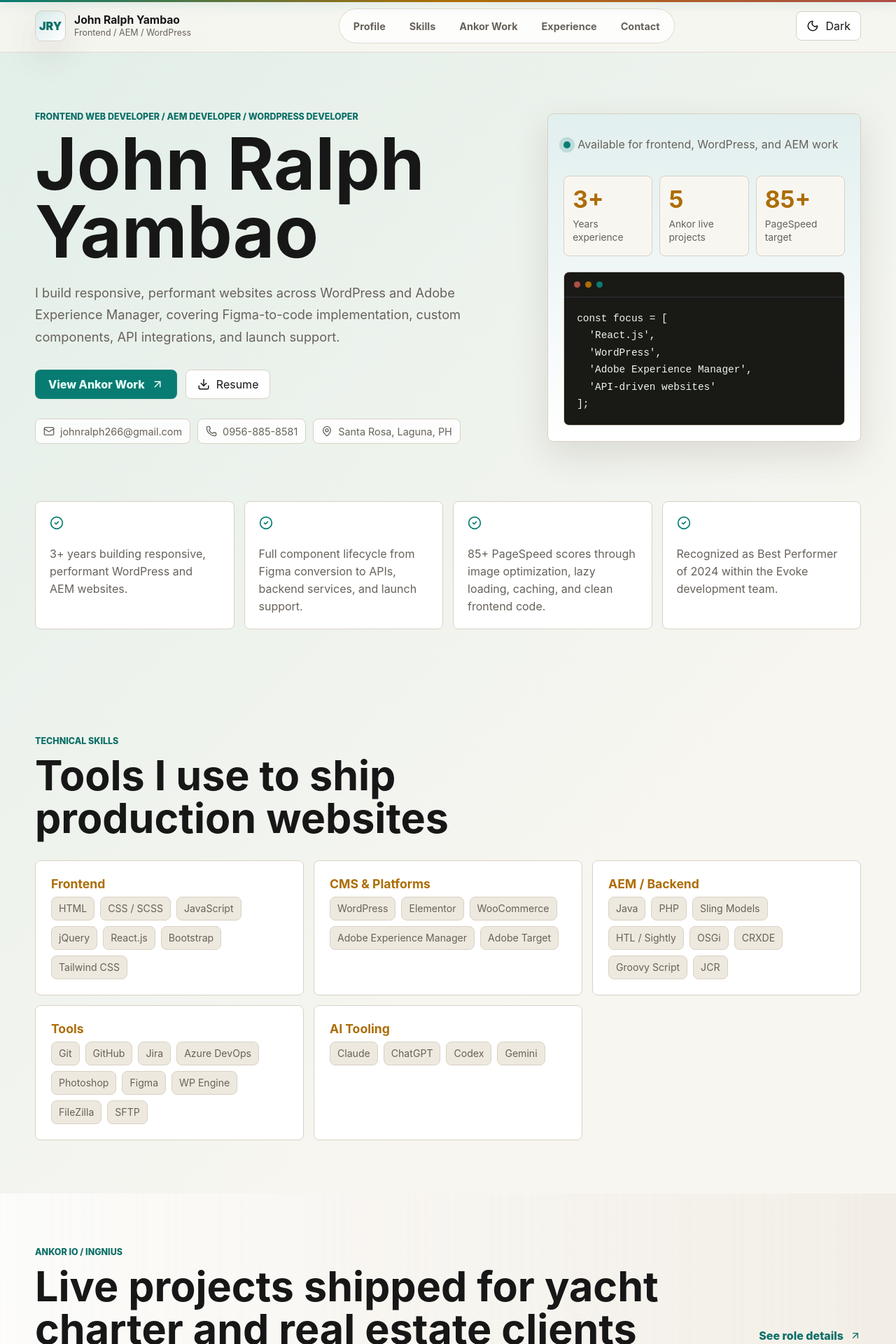
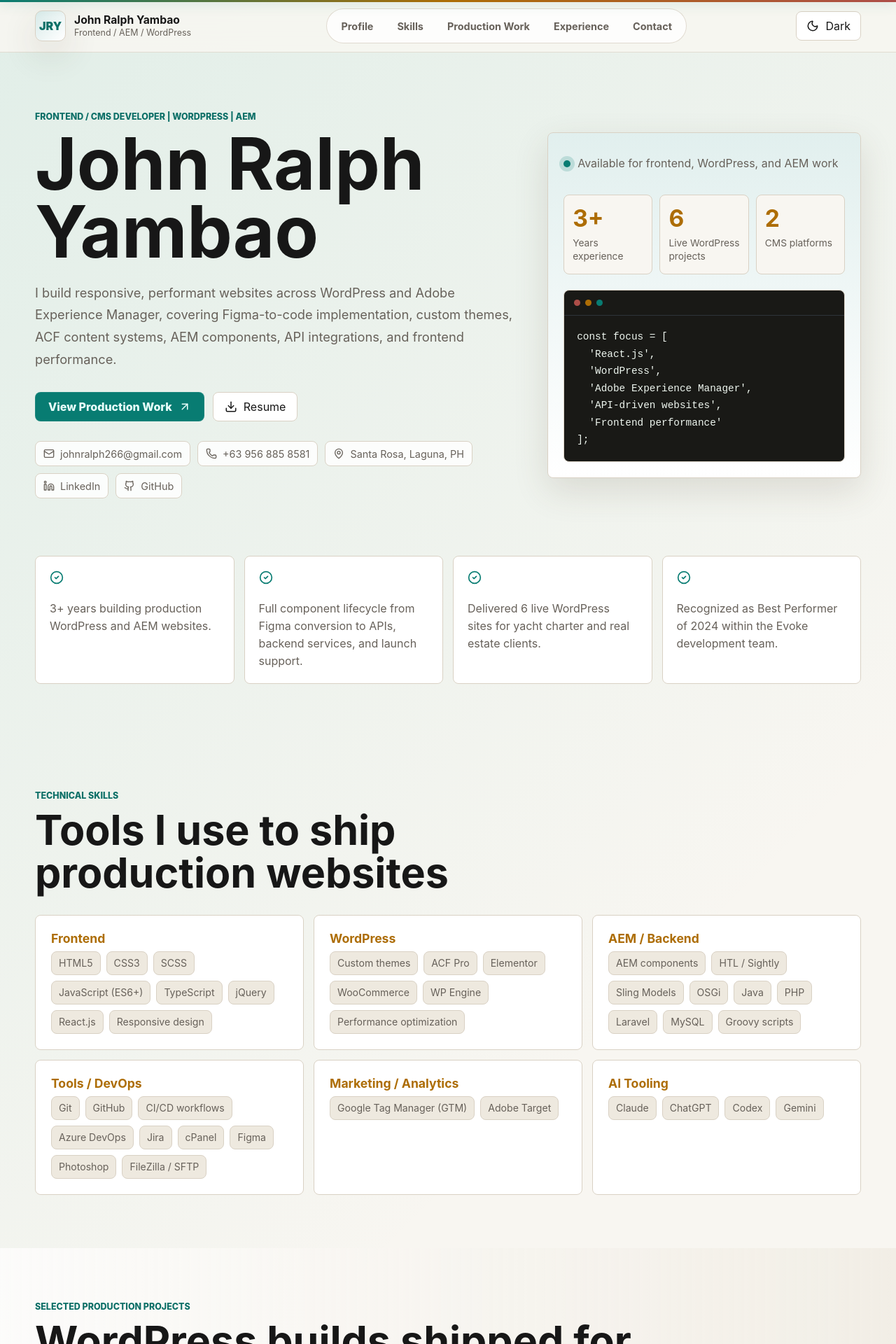
Before and after one commit to jryambao/portfolio-2026, a React (Vite) app: page / in a window 1280 px wide. Shown: the top 1920 px of the page at 70% size. Built offline with nearby package versions, Linux system fonts and the light colour scheme.

Commit message:
Update portfolio from latest CV

```diff
--- a/src/components/sections/Hero.jsx
+++ b/src/components/sections/Hero.jsx
@@ -8,15 +8,15 @@ export function Hero({ contacts, stats }) {
   return (
     <SectionReveal className="hero section-pad" id="profile" direction="none" amount={0.12}>
       <ScrollReveal className="hero-copy" direction="right" amount={0.15}>
-        <p className="eyebrow">Frontend Web Developer / AEM Developer / WordPress Developer</p>
+        <p className="eyebrow">Frontend / CMS Developer | WordPress | AEM</p>
         <h1>John Ralph Yambao</h1>
         <p className="hero-text">
           I build responsive, performant websites across WordPress and Adobe Experience Manager, covering Figma-to-code
-          implementation, custom components, API integrations, and launch support.
+          implementation, custom themes, ACF content systems, AEM components, API integrations, and frontend performance.
         </p>
         <div className="hero-actions">
           <a className="primary-action" href="#ankor-work" onClick={(event) => handleHashLinkClick(event, '#ankor-work')}>
-            View Ankor Work
+            View Production Work
             <ArrowUpRight size={18} />
           </a>
           <a className="secondary-action" href="/john-ralph-yambao-resume.pdf" target="_blank" rel="noreferrer">
@@ -61,7 +61,8 @@ export function Hero({ contacts, stats }) {
   'React.js',
   'WordPress',
   'Adobe Experience Manager',
-  'API-driven websites'
+  'API-driven websites',
+  'Frontend performance'
 ];`}</pre>
         </div>
       </ScrollReveal>
--- a/src/components/sections/Projects.jsx
+++ b/src/components/sections/Projects.jsx
@@ -12,8 +12,8 @@ export function Projects({ projects }) {
   return (
     <SectionReveal className="section-pad ankor-section" id="ankor-work">
       <SectionHeading
-        eyebrow="Ankor IO / Ingnius"
-        title="Live projects shipped for yacht charter and real estate clients"
+        eyebrow="Selected Production Projects"
+        title="WordPress builds shipped for yacht charter and real estate clients"
         className="split-heading"
       >
         <a className="text-link" href="#experience" onClick={(event) => handleHashLinkClick(event, '#experience')}>
--- a/src/data/portfolio.js
+++ b/src/data/portfolio.js
@@ -1,25 +1,31 @@
 export const contacts = [
   { label: 'johnralph266@gmail.com', href: 'mailto:johnralph266@gmail.com', type: 'email' },
-  { label: '0956-885-8581', href: 'tel:09568858581', type: 'phone' },
+  { label: '+63 956 885 8581', href: 'tel:+639568858581', type: 'phone' },
   { label: 'Santa Rosa, Laguna, PH', href: '#contact', type: 'location' },
+  { label: 'LinkedIn', href: 'https://www.linkedin.com/in/john-ralph-y-595473137/', type: 'linkedin' },
+  { label: 'GitHub', href: 'https://github.com/ankor-ralph', type: 'github' },
 ];
 
 export const skillGroups = [
   {
     title: 'Frontend',
-    items: ['HTML', 'CSS / SCSS', 'JavaScript', 'jQuery', 'React.js', 'Bootstrap', 'Tailwind CSS'],
+    items: ['HTML5', 'CSS3', 'SCSS', 'JavaScript (ES6+)', 'TypeScript', 'jQuery', 'React.js', 'Responsive design'],
   },
   {
-    title: 'CMS & Platforms',
-    items: ['WordPress', 'Elementor', 'WooCommerce', 'Adobe Experience Manager', 'Adobe Target'],
+    title: 'WordPress',
+    items: ['Custom themes', 'ACF Pro', 'Elementor', 'WooCommerce', 'WP Engine', 'Performance optimization'],
   },
   {
     title: 'AEM / Backend',
-    items: ['Java', 'PHP', 'Sling Models', 'HTL / Sightly', 'OSGi', 'CRXDE', 'Groovy Script', 'JCR'],
+    items: ['AEM components', 'HTL / Sightly', 'Sling Models', 'OSGi', 'Java', 'PHP', 'Laravel', 'MySQL', 'Groovy scripts'],
   },
   {
-    title: 'Tools',
-    items: ['Git', 'GitHub', 'Jira', 'Azure DevOps', 'Photoshop', 'Figma', 'WP Engine', 'FileZilla', 'SFTP'],
+    title: 'Tools / DevOps',
+    items: ['Git', 'GitHub', 'CI/CD workflows', 'Azure DevOps', 'Jira', 'cPanel', 'Figma', 'Photoshop', 'FileZilla / SFTP'],
+  },
+  {
+    title: 'Marketing / Analytics',
+    items: ['Google Tag Manager (GTM)', 'Adobe Target'],
   },
   {
     title: 'AI Tooling',
@@ -28,9 +34,9 @@ export const skillGroups = [
 ];
 
 export const highlights = [
-  '3+ years building responsive, performant WordPress and AEM websites.',
+  '3+ years building production WordPress and AEM websites.',
   'Full component lifecycle from Figma conversion to APIs, backend services, and launch support.',
-  '85+ PageSpeed scores through image optimization, lazy loading, caching, and clean frontend code.',
+  'Delivered 6 live WordPress sites for yacht charter and real estate clients.',
   'Recognized as Best Performer of 2024 within the Evoke development team.',
 ];
 
@@ -39,66 +45,67 @@ export const projects = [
     name: 'Polaris Yacht Charter',
     url: 'https://polarisyachtcharter.com',
     category: 'Yacht charter',
-    detail: 'Responsive WordPress build for premium charter discovery and lead generation.',
+    detail: 'WordPress yacht charter site delivered from Figma to production.',
   },
   {
     name: 'Mint Charter',
     url: 'https://mintcharter.com',
     category: 'Yacht charter',
-    detail: 'Client-editable content structures and polished frontend presentation.',
+    detail: 'WordPress yacht charter site with responsive frontend implementation.',
   },
   {
     name: 'Split Yacht Charter',
     url: 'https://splityachtcharter.com',
     category: 'Booking platform',
-    detail: 'NAUSYS API integration for listings, availability, dynamic pricing, and booking flows.',
+    detail: 'Booking platform integrated with NAUSYS API for availability, pricing, yacht listings, and booking workflows.',
   },
   {
     name: 'EJ Yachts',
     url: 'https://ejyachts.com',
     category: 'Yacht listings',
-    detail: 'Dynamic data feeds and production-ready WordPress frontend delivery.',
+    detail: 'Dynamic yacht listing website using third-party data integrations.',
   },
   {
     name: 'Iman Real Estate',
-    url: 'https://imanrealestate.com',
+    url: 'https://www.imanrealestate.com',
     category: 'Real estate',
-    detail: 'Real estate website with dynamic content and company API integrations.',
+    detail: 'Real estate listing website with live data feeds and editor-friendly content management.',
+  },
+  {
+    name: 'Veladere',
+    url: 'https://veladere.com',
+    category: 'WordPress',
+    detail: 'WordPress website delivered from design implementation through responsive production-ready pages.',
   },
 ];
 
 export const experience = [
   {
     role: 'Frontend WordPress Developer',
-    company: 'Ankor IO / Ingnius',
+    company: 'Ankor / Ingnius',
     period: 'Oct 2025 - Present',
-    meta: 'Yacht charter & real estate · Primary hosting: WP Engine · Live projects: Polaris Yacht Charter, Mint Charter, Split Yacht Charter, EJ Yachts, Iman Real Estate',
-    tags: ['WordPress', 'WooCommerce', 'WP Engine', 'ACF Pro', 'NAUSYS API', 'FileZilla', 'SFTP'],
+    meta: 'Yacht charter and real estate - WordPress, WooCommerce, ACF Pro, NAUSYS API, WP Engine, HostArmada, SiteGround',
+    tags: ['WordPress', 'WooCommerce', 'ACF Pro', 'NAUSYS API', 'WP Engine', 'HostArmada', 'SiteGround'],
     bullets: [
-      'Converted Figma designs into fully responsive WordPress websites for yacht charter and real estate clients.',
-      'Built Split Yacht Charter as a booking platform integrated with the NAUSYS API, covering yacht listings, real-time availability, dynamic pricing, and end-to-end booking workflows, with WooCommerce handling the payment system.',
-      'Implemented company APIs and dynamic data feeds for EJ Yachts and Iman Real Estate.',
-      'Used Advanced Custom Fields Pro to build flexible, easily editable content structures so clients can manage dynamic page content without touching code.',
-      'Managed client site migrations using FileZilla and SFTP for direct server access, adapting quickly to each client hosting environment and CMS setup.',
-      'Conducted GitHub PR reviews to enforce code quality, responsiveness, and team development standards.',
-      'Handled staging environments, deployments across WP Engine, HostArmada, and SiteGround, debugging, and ongoing client updates.',
-      'Consistently achieved 85+ performance scores on Google PageSpeed Insights through image optimization, lazy loading, caching strategies, and clean frontend code.',
-      'Used AI coding tools including Codex, Claude, Gemini, and ChatGPT to accelerate development while maintaining quality standards.',
+      'Delivered 5 production WordPress websites end-to-end for yacht charter and real estate clients, from Figma handoff through live deployment.',
+      'Built Split Yacht Charter as a WooCommerce-based booking platform integrated with the NAUSYS API, covering real-time availability, dynamic pricing, yacht listings, and booking workflows.',
+      'Integrated third-party APIs and live data feeds for EJ Yachts and Iman Real Estate, enabling dynamic property and vessel listings with less manual content work.',
+      'Built editor-friendly ACF Pro content structures and optimized frontend performance through lazy loading, minification, and semantic markup.',
+      'Managed staging and production deployments across WP Engine, HostArmada, and SiteGround while reviewing PRs for responsive, performance-focused delivery.',
     ],
   },
   {
     role: 'Webmaster & AEM Developer (Full-Stack)',
     company: 'Evoke',
     period: 'Jul 2023 - Oct 2025',
-    meta: 'Adobe Experience Manager · Java · HTL · Sling Models · Adobe Target',
+    meta: 'Adobe Experience Manager - Java, HTL, Sling Models, OSGi, Adobe Target',
     tags: ['AEM', 'Java', 'HTL', 'Sling Models', 'OSGi', 'Groovy Script', 'Adobe Target'],
     bullets: [
-      'Designed custom AEM components, templates, workflows, and dialogs to support editorial and business needs.',
-      'Developed Sling Models, servlets, and OSGi services for dynamic content delivery.',
-      'Spearheaded migration of existing websites onto Adobe Experience Manager, managing JCR content structures throughout the transition.',
-      'Wrote Groovy scripts for debugging, environment configuration, and data migrations, reducing downtime and accelerating delivery.',
-      'Implemented Adobe Target for audience-based personalization and A/B testing.',
-      'Worked within Agile sprint cycles using Jira and Azure DevOps, participating in bi-weekly deploys and sprint planning.',
+      'Designed and built custom AEM components, templates, workflows, and dialogs from scratch for enterprise-scale content requirements.',
+      'Developed Sling Models, servlets, and OSGi services in Java to support dynamic content delivery and reduce hardcoded frontend dependencies.',
+      'Led website migration work into Adobe Experience Manager, managing JCR content structures and maintaining data integrity during transitions.',
+      'Authored Groovy scripts for debugging, environment configuration, and data migration tasks, reducing manual release and troubleshooting effort.',
+      'Implemented Adobe Target for personalization and A/B testing while contributing to Agile sprint planning, bi-weekly deployments, and code reviews.',
       'Recognized as Best Performer of 2024 within the development team.',
     ],
   },
@@ -108,10 +115,9 @@ export const experience = [
     period: 'Aug 2022 - May 2023',
     tags: ['WordPress', 'Custom Themes', 'PSD/Figma conversion'],
     bullets: [
-      'Converted PSD and Figma designs into responsive WordPress websites using custom themes.',
-      'Optimized frontend code for performance, cross-browser compatibility, and fast load times.',
-      'Maintained client websites while preserving brand consistency and visual accuracy.',
-      'Used Photoshop to process and optimize images for web delivery.',
+      'Converted PSD and Figma designs into fully responsive, cross-browser-compatible WordPress websites using custom themes.',
+      'Optimized frontend code and imagery for faster page loads, stronger Lighthouse scores, and better visual quality across client projects.',
+      'Maintained multiple client websites simultaneously while preserving brand consistency and design accuracy across deliverables.',
     ],
   },
 ];
@@ -142,13 +148,13 @@ export const education = [
 export const navItems = [
   { label: 'Profile', href: '#profile' },
   { label: 'Skills', href: '#skills' },
-  { label: 'Ankor Work', href: '#ankor-work' },
+  { label: 'Production Work', href: '#ankor-work' },
   { label: 'Experience', href: '#experience' },
   { label: 'Contact', href: '#contact' },
 ];
 
 export const stats = [
   { value: '3+', label: 'Years experience' },
-  { value: '5', label: 'Ankor live projects' },
-  { value: '85+', label: 'PageSpeed target' },
+  { value: '6', label: 'Live WordPress projects' },
+  { value: '2', label: 'CMS platforms' },
 ];
--- a/src/utils/contactIcons.jsx
+++ b/src/utils/contactIcons.jsx
@@ -1,7 +1,9 @@
-import { Mail, MapPin, Phone } from 'lucide-react';
+import { Github, Linkedin, Mail, MapPin, Phone } from 'lucide-react';
 
 export const contactIcons = {
   email: Mail,
   phone: Phone,
   location: MapPin,
+  linkedin: Linkedin,
+  github: Github,
 };
```
Also changed, not shown: 1 other file (tests, documents, lock files or other folders).
